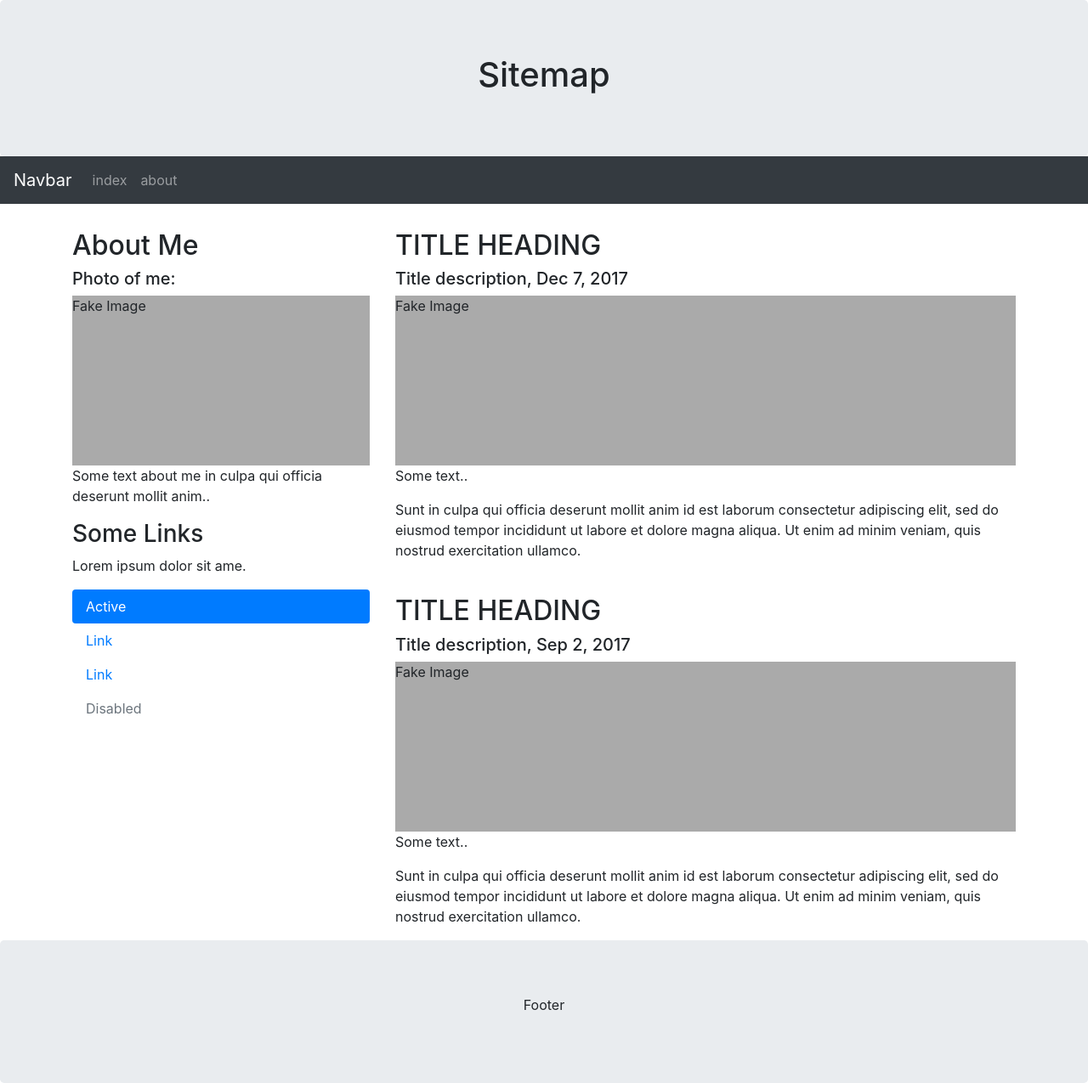
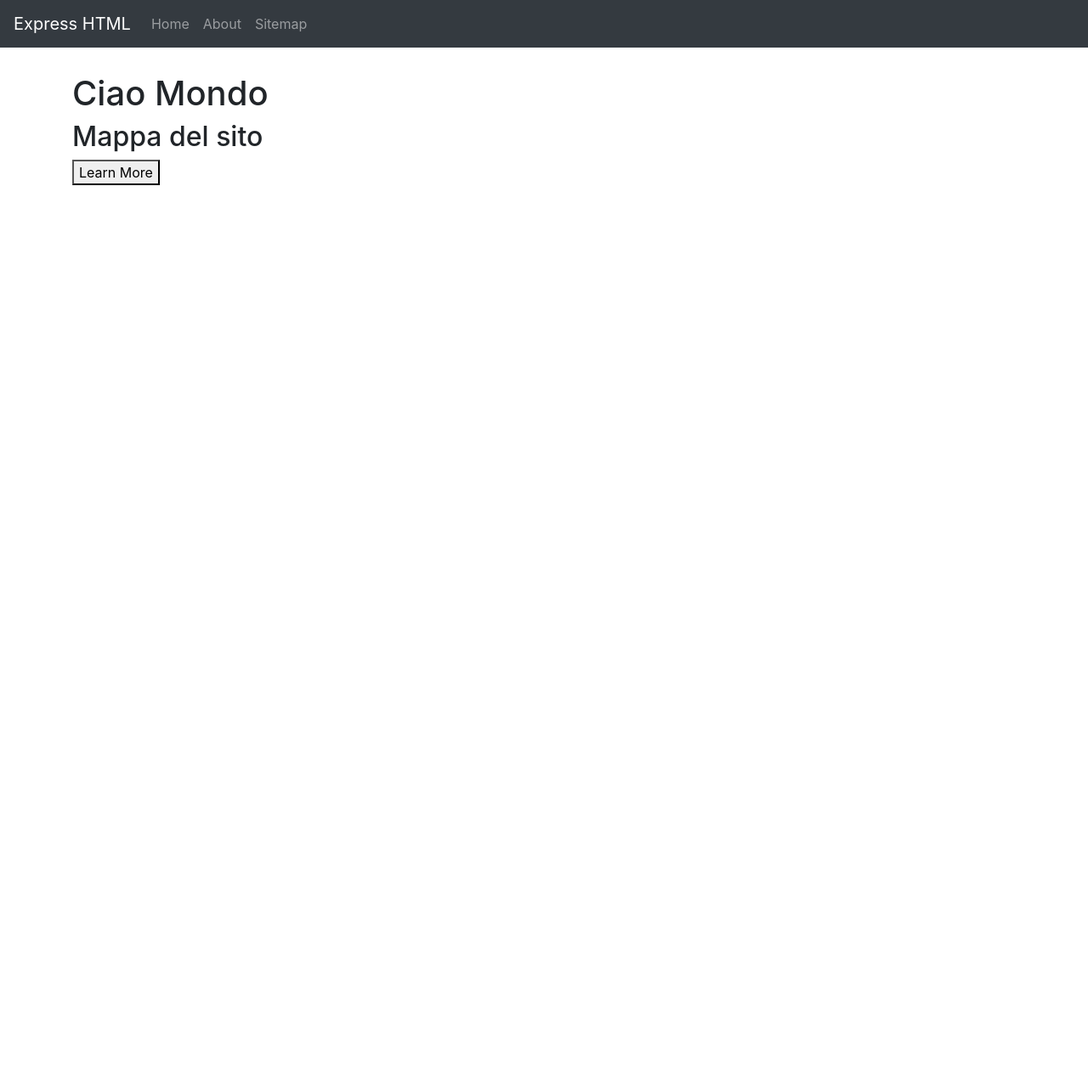
Before and after one commit to FischettiFrance/ProjectSimpleNode, a website: page app/sitemap.html in a window 1280 px wide. Shown: the whole page at 85% size. After the commit the page ends 800 px from the top, so only its background shows below. Drawn offline with nearby package versions, Linux system fonts and the light colour scheme.

Commit message:
Refresh Esercizio

```diff
--- a/app/app.js
+++ b/app/app.js
@@ -5,7 +5,7 @@ var app = express();
 
 const path = require('path');
 
-app.get('/',function(req,res){
+app.get('/index',function(req,res){
  res.sendFile(path.join(__dirname+'/index.html')); //__dirname : Ritorna la cartella del progetto
 });
 app.get('/about',function(req,res){
--- a/app/sitemap.html
+++ b/app/sitemap.html
@@ -1,7 +1,7 @@
 <!DOCTYPE html>
 <html lang="en">
 <head>
-  <title>Sitemap</title>
+  <title>Ciao mondo</title>
   <meta charset="utf-8">
   <meta name="viewport" content="width=device-width, initial-scale=1">
   <link rel="stylesheet" href="https://maxcdn.bootstrapcdn.com/bootstrap/4.3.1/css/bootstrap.min.css">
@@ -17,71 +17,32 @@
 </head>
 <body>
 
-<div class="jumbotron text-center" style="margin-bottom:0">
-  <h1>Sitemap</h1>
 
-</div>
 
 <nav class="navbar navbar-expand-sm bg-dark navbar-dark">
-  <a class="navbar-brand" href="#">Navbar</a>
+  <a class="navbar-brand" href="#">Express HTML</a>
   <button class="navbar-toggler" type="button" data-toggle="collapse" data-target="#collapsibleNavbar">
     <span class="navbar-toggler-icon"></span>
   </button>
   <div class="collapse navbar-collapse" id="collapsibleNavbar">
     <ul class="navbar-nav">
       <li class="nav-item">
-        <a class="nav-link" href="/">index</a>
+        <a class="nav-link" href="/index">Home</a>
       </li>
       <li class="nav-item">
-        <a class="nav-link" href="/about">about</a>
+        <a class="nav-link" href="/about">About</a>
+      </li>
+      <li class="nav-item">
+        <a class="nav-link" href="/sitemap">Sitemap</a>
       </li>
     </ul>
   </div>
 </nav>
 
 <div class="container" style="margin-top:30px">
-  <div class="row">
-    <div class="col-sm-4">
-      <h2>About Me</h2>
-      <h5>Photo of me:</h5>
-      <div class="fakeimg">Fake Image</div>
-      <p>Some text about me in culpa qui officia deserunt mollit anim..</p>
-      <h3>Some Links</h3>
-      <p>Lorem ipsum dolor sit ame.</p>
-      <ul class="nav nav-pills flex-column">
-        <li class="nav-item">
-          <a class="nav-link active" href="#">Active</a>
-        </li>
-        <li class="nav-item">
-          <a class="nav-link" href="#">Link</a>
-        </li>
-        <li class="nav-item">
-          <a class="nav-link" href="#">Link</a>
-        </li>
-        <li class="nav-item">
-          <a class="nav-link disabled" href="#">Disabled</a>
-        </li>
-      </ul>
-      <hr class="d-sm-none">
-    </div>
-    <div class="col-sm-8">
-      <h2>TITLE HEADING</h2>
-      <h5>Title description, Dec 7, 2017</h5>
-      <div class="fakeimg">Fake Image</div>
-      <p>Some text..</p>
-      <p>Sunt in culpa qui officia deserunt mollit anim id est laborum consectetur adipiscing elit, sed do eiusmod tempor incididunt ut labore et dolore magna aliqua. Ut enim ad minim veniam, quis nostrud exercitation ullamco.</p>
-      <br>
-      <h2>TITLE HEADING</h2>
-      <h5>Title description, Sep 2, 2017</h5>
-      <div class="fakeimg">Fake Image</div>
-      <p>Some text..</p>
-      <p>Sunt in culpa qui officia deserunt mollit anim id est laborum consectetur adipiscing elit, sed do eiusmod tempor incididunt ut labore et dolore magna aliqua. Ut enim ad minim veniam, quis nostrud exercitation ullamco.</p>
-    </div>
-  </div>
-</div>
-
-<div class="jumbotron text-center" style="margin-bottom:0">
-  <p>Footer</p>
+ <h1>Ciao Mondo</h1>
+  <h2>Mappa del sito</h2>
+  <button>Learn More</button>
 </div>
 
 </body>
```
Also changed, not shown: app/about.html (+11 -49 lines), app/index.html (+8 -46 lines), app/package.json (added, +15 -0 lines), app/README.md (added), 1 other file.
